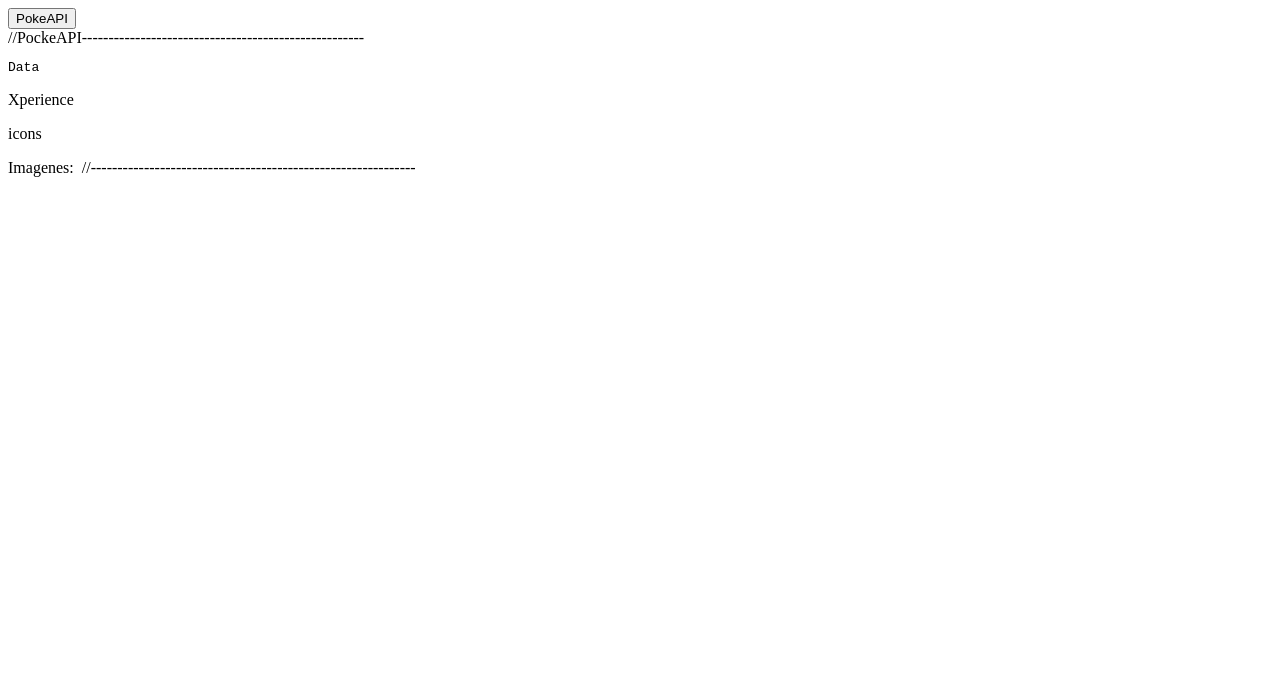
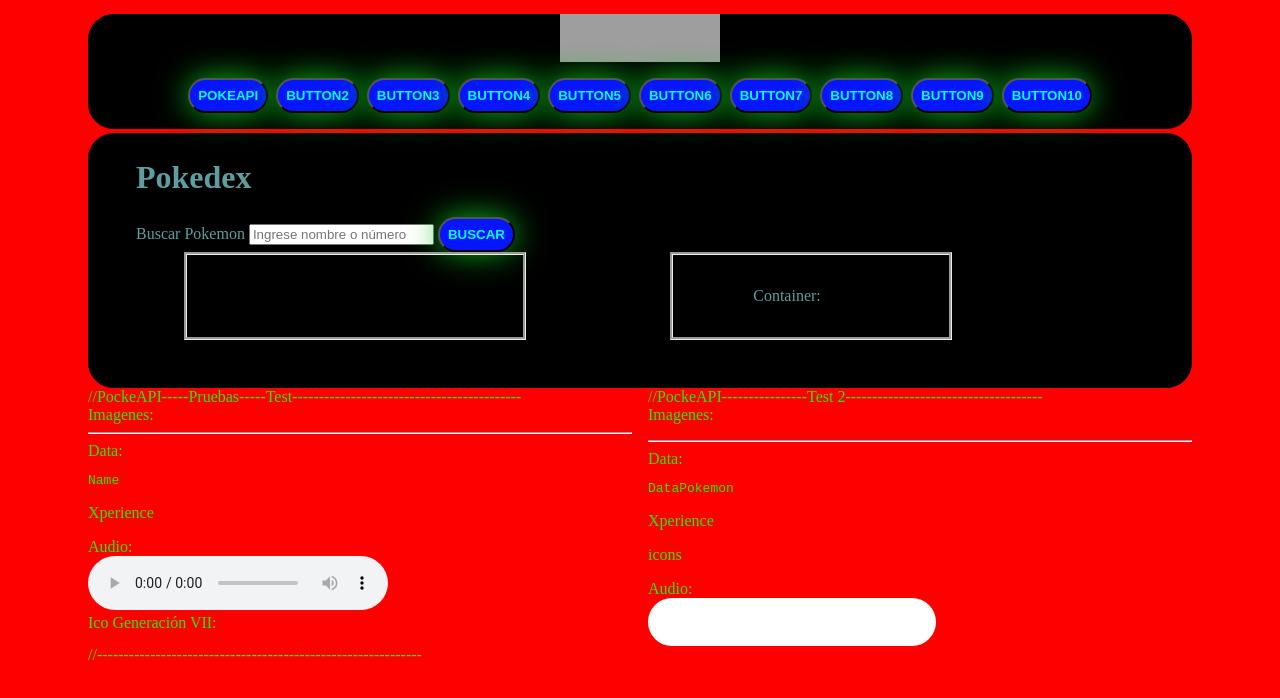
Before and after one commit to Wichi1712/APIS, a plain HTML site: page index.html in a window 1280 px wide. Drawn offline with Linux system fonts and the light colour scheme; grey boxes are pictures that could not be loaded.

Commit message:
Cambios UI 15/11/2024

```diff
--- a/index.html
+++ b/index.html
@@ -1,24 +1,103 @@
 <!DOCTYPE html>
 <html lang="es">
+
 <head>
-    <meta charset="UTF-8">
-    <meta name="viewport" content="width=device-width, initial-scale=1.0">
+    <meta charset="UTF-8" />
+    <meta name="viewport" content="width=device-width, initial-scale=1.0" />
     <title>APIS</title>
+    <link rel="stylesheet" href="style.css">
+    <style>
+        body {
+            background-color: rgb(255, 0, 0);
+            color: rgb(40, 231, 15);
+            padding: 0.2rem 5rem 0 5rem;
+        }
+    </style>
 </head>
+
 <body>
+    <header>
+        <div class="nav">
+            <img id="logoPokemon" src="https://logos-world.net/wp-content/uploads/2020/05/Pokemon-Symbol.jpg"
+                alt="logo_Pokemon">
+            <div id="buttons" class="btn">
+                <button id="apiButton">PokeAPI</button>
+                <button id="apiButton2">Button2</button>
+                <button id="apiButton3">Button3</button>
+                <button id="apiButton4">Button4</button>
+                <button id="apiButton5">Button5</button>
+                <button id="apiButton6">Button6</button>
+                <button id="apiButton7">Button7</button>
+                <button id="apiButton8">Button8</button>
+                <button id="apiButton9">Button9</button>
+                <button id="apiButton10">Button10</button>
 
-    <div id="buttons">
-        <button id="apiButton">PokeAPI</button>
+            </div>
+        </div>
+    </header>
+
+    <div class="pokedex">
+        <h1>Pokedex</h1>
+        <div>
+            <label for="search">Buscar Pokemon</label>
+            <input type="text" id="search" placeholder="Ingrese nombre o número">
+            <button id="btn_search">Buscar</button>
+        </div>
+        <div class="dataSearch">
+            <div id="pokeData"></div>
+            <div id="pokeContainer">Container:</div>
+        </div>
     </div>
-    //PockeAPI-----------------------------------------------------
-    <pre id="apiData">Data</pre>
-    <p id="base_experience">Xperience</p>
-    <p id="base_icons">icons</p>
 
-    Imagenes:
-    <img id="images" src="">
-//-------------------------------------------------------------
+    <div class="poke">
+        <div>
+            //PockeAPI-----Pruebas-----Test-------------------------------------------
+            <br />
+            Imagenes:
+            <img id="images" src="" />
+            <hr />
 
-<script src="main.js"></script>
+            Data:
+            <div>
+                <pre id="apiData">Name</pre>
+                <p id="base_experience">Xperience</p>
+                Audio:
+                <br>
+                <audio id="audio" controls src=""></audio>
+                <br>
+                <!--p id="base_icons">icons</p-->
+            </div>
+
+
+            Ico Generación VII:
+            <img id="base_img" src="" />
+        </div>
+
+        <div>
+            //PockeAPI----------------Test 2-------------------------------------
+            <br />
+            Imagenes:
+            <p id="imagesPikachu"></p>
+            <hr />
+
+            Data:
+            <div>
+                <pre id="apiDataPikachu">DataPokemon</pre>
+                <p id="base_experience_pikachu">Xperience</p>
+                <p id="base_icons_pikachu">icons</p>
+                Audio:
+                <div style="background-color: white; width: 18rem; height: 3rem; border-radius: 2rem;"
+                    id="audioPikachu"></div>
+            </div>
+        </div>
+    </div>
+
+    //-------------------------------------------------------------
+
+
+
+    <script src="main.js"></script>
+    <script src="pokedex.js"></script>
 </body>
+
 </html>
--- a/main.js
+++ b/main.js
@@ -1,23 +1,60 @@
 //Prueba de PockeAPI---------------------------------------------------------
+const DATA = "https://pokeapi.co/api/v2/pokemon/"
+const DATAditto = "https://pokeapi.co/api/v2/pokemon/ditto"
 const apiButton = document.getElementById("apiButton");
 const apiData = document.getElementById("apiData");
 const base_experience = document.getElementById("base_experience");
-const base_icons = document.getElementById("base_icons");
+
+//const base_icons = document.getElementById("base_icons");
+const audio = document.getElementById("audio");
+const base_img = document.getElementById("base_img");
 let images = document.getElementById("images");
 
 const callAPI = () => {
     //alert("poke");
-    fetch('https://pokeapi.co/api/v2/pokemon/ditto')
+    fetch(DATA + "ditto")//('https://pokeapi.co/api/v2/pokemon/ditto')
     //fetch('https://pokeapi.co/api/v2/ability/battle-armor')
         .then(res => res.json())
         .then(data => {
-            apiData.innerText = "data: "+JSON.stringify(data);
+            images.src = "https://raw.githubusercontent.com/PokeAPI/sprites/master/sprites/pokemon/other/official-artwork/132.png";
+            apiData.innerText = "Name: "+JSON.stringify(data.name.toUpperCase());
             base_experience.innerText = "Experiencia Base:" + JSON.stringify(data.base_experience); //${ JSON.stringify(data.base_experience)}ˋ
-            base_icons.innerText = "Base Icons:" + JSON.stringify(data.sprites);
-            images.src = JSON.stringify(data.sprites.base_default);//REVISAR
+            //base_icons.innerText = "Base Icons:" + JSON.stringify(data.cries);
+            audio.src = "https://raw.githubusercontent.com/PokeAPI/cries/main/cries/pokemon/latest/132.ogg";
+
+
+
+        })
+        .catch(e => console.error(new Error(e)));
+
+        fetch(DATA + "pikachu")//('https://pokeapi.co/api/v2/pokemon/ditto')
+    //fetch('https://pokeapi.co/api/v2/ability/battle-armor')
+        .then(res => res.json())
+        .then(data => {
+            document.getElementById("imagesPikachu").innerHTML = `<img src="${data.sprites.front_default}"/>`; //"${data.sprites.back_default}";//"https://raw.githubusercontent.com/PokeAPI/sprites/master/sprites/pokemon/other/official-artwork/132.png";
+            document.getElementById("apiDataPikachu").innerText = "Name: "+JSON.stringify(data.name.toUpperCase());
+            document.getElementById("base_experience_pikachu").innerText = "Experiencia Base:" + JSON.stringify(data.base_experience); //${ JSON.stringify(data.base_experience)}ˋ
+            //base_icons.innerText = "Base Icons:" + JSON.stringify(data.cries);
+            document.getElementById("audioPikachu").innerHTML = `<audio controls src="${data.cries.latest}"></p>`;// "https://raw.githubusercontent.com/PokeAPI/cries/main/cries/pokemon/latest/132.ogg";
+
+
         })
         .catch(e => console.error(new Error(e)));
 }
 
+//ICO
+//base_img.src = "https://raw.githubusercontent.com/PokeAPI/sprites/master/sprites/pokemon/versions/generation-vii/icons/132.png";
+//images.src = JSON.stringify(data.sprites.base_default);//REVISAR
+
+//document.getElementById("apiDataPikachu").innerHTML = "Name: "+ JSON.stringify(data.name);
+
+
+
+//-----------------------
+//const DATA2 = await fetch(DATA + "pikachu").json();
+//document.getElementById("imagesPikachu").src ="${data.sprites.front_default}"// DATA + "pikachu";
+//document.getElementById("apiDataPikachu").innerHTML = DATA2.name;
+
 apiButton.addEventListener("click", callAPI);
+//apiButton.addEventListener("click", pockemon);//SE puede llamar a dos funciones con un boton
 //---------------------------------------------------------------------------------
--- /dev/null
+++ b/pokedex.js
@@ -0,0 +1,41 @@
+const URL = "https://pokeapi.co/api/v2/pokemon/";
+const btnSearch = document.getElementById("btn_search");
+const searchInput = document.getElementById("search");
+const pokeData = document.getElementById("pokeData");
+const pokeContainer = document.getElementById("pokeContainer");
+
+
+
+async function pokemon() {
+
+    const searchPokemon = searchInput.value.toLowerCase();
+
+    try {
+        const response = await fetch(URL + searchPokemon);
+        const data = await response.json();
+
+        pokeData.innerHTML =
+        `
+        <h2>${data.name.toUpperCase()}</h2>
+        <p>Numero: ${data.id}</p>
+        <p>altura: ${data.height}</p>
+        <p>Peso: ${data.weight/10}g.</p>
+        `;
+
+
+
+        pokeContainer.innerHTML =
+        `
+        <img id="spriteContainer" src="${data.sprites.front_default}">
+        <audio controls src="${data.cries.latest}"></audio>
+        `;
+
+    } catch (error) {
+        console.error(error);
+    }
+}
+
+btnSearch.addEventListener("click", pokemon);
+
+//Otra forma corta de usar el boton------
+//document.getElementById("btn_search").addEventListener("click", pokemon);
--- /dev/null
+++ b/style.css
@@ -0,0 +1,108 @@
+:root {
+  --color-blue: #0516fc;
+  --color-grey: #cab0b0;
+  --color-black: #000000;
+}
+
+header {
+  padding-block: 0.2rem;
+}
+
+.nav {
+  background-color: var(--color-black);
+  border-radius: 2vmax;
+  display: flex;
+  flex-direction: column;
+  gap: 1rem;
+  align-items: center;
+  padding-bottom: 1rem;
+}
+
+.btn {
+  background-color: rgb(0, 0, 0);
+  display: flex;
+  align-items: center;
+  flex-wrap: wrap;
+  gap: 0.5rem;
+}
+
+.pokedex {
+  border-radius: 2vmax;
+  padding-top: 0.3rem;
+  padding-left: 3rem;
+  padding-right: 3rem;
+  padding-bottom: 3rem;
+  background-color: black;
+  color: cadetblue;
+}
+
+.dataSearch {
+  padding: 0 3rem 0 3rem;
+
+  display: flex;
+  flex-direction: row;
+}
+
+#logoPokemon {
+  max-width: 10rem;
+  max-height: 3rem;
+  width: 100%;
+}
+
+#images, #imagesPikachu {
+  background-color: aliceblue;
+  max-width: 6rem;
+  width: 100%;
+  box-shadow: 0 0 3rem -0.5rem rgba(67, 6, 233, 0.959);
+}
+
+#spriteContainer {
+  width: 15vmax;
+  box-shadow: 0.3rem 0.2rem 5rem 00.1rem rgb(142, 207, 22);
+  border-radius: 8rem;
+  background-color: #e3fc05;
+  background-clip: border-box;
+}
+
+#pokeData {
+  border-style: groove;
+  padding-left: 3rem;
+  padding-right: 18rem;
+}
+
+#pokeContainer {
+  display: flex;
+  flex-direction: column;
+  align-items: center;
+  margin-left: auto;
+  margin-right: auto;
+  padding-top: 2rem;
+  padding-left: 5rem;
+  padding-right: 8rem;
+  padding-bottom: 2rem;
+  border-style: groove;
+}
+
+button {
+  background-color: var(--color-blue);
+  color: aqua;
+  padding: 0.5rem;
+  border-radius: 100vmax;
+  cursor: pointer;
+  text-transform: uppercase;
+  font-weight: 600;
+  box-shadow: 0 0 2rem rgb(12, 190, 27);
+
+  transition: 0.2s;
+}
+
+button:hover {
+  transform: scale(1.3);
+  box-shadow: 0 0 4rem rgb(142, 207, 22);
+}
+
+.poke {
+    display: grid;
+    grid-template-columns: 1fr 1fr;
+    gap: 1rem;
+}
```
